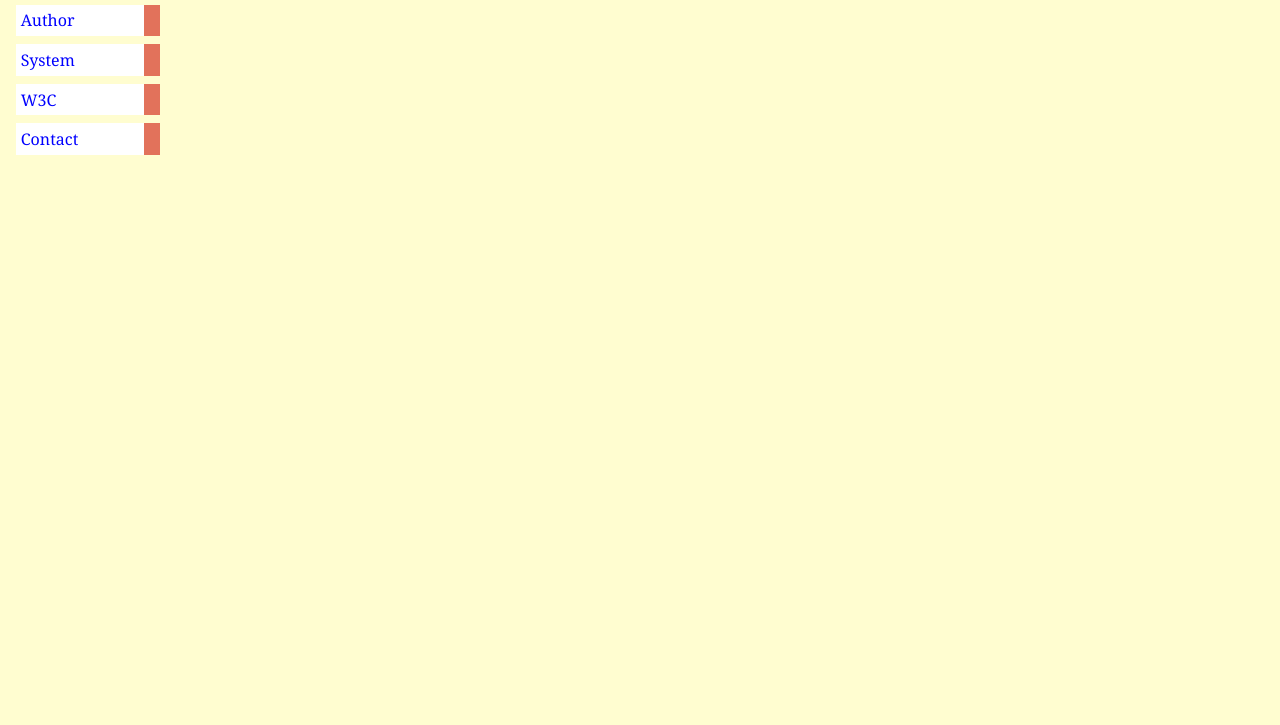
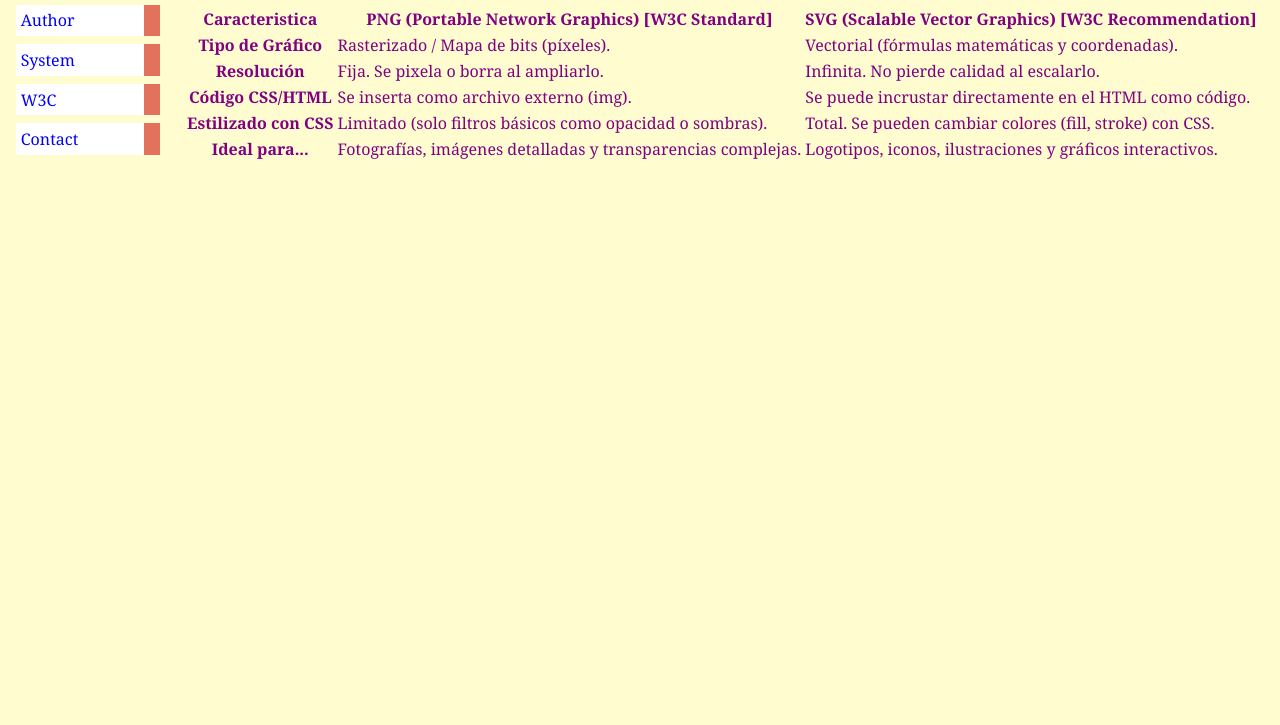
Before and after one commit to Carlos-Huarsaya/IDWeb, a plain HTML site: page Lab01/w3c.html in a window 1280 px wide. Shown: the part 75-800 px from the top of the page. Drawn offline with Linux system fonts and the light colour scheme.

Commit message:
Lab01: Agregamos una tabla en w3c

```diff
--- a/Lab01/w3c.html
+++ b/Lab01/w3c.html
@@ -17,7 +17,43 @@
     </nav>
     <main>
         <h1>Estándar W3C: PNG y SVG</h1>
-        <p></p>
+        <article>
+            <table>
+                <tread>
+                    <tr>
+                        <th scope="col">Caracteristica</th>
+                        <th scope="col">PNG (Portable Network Graphics) [W3C Standard]</th>
+                        <th scope="col">SVG (Scalable Vector Graphics) [W3C Recommendation]</th>
+                    </tr>
+                </tread>
+                <tbody>
+                    <tr>
+                        <th>Tipo de Gráfico</th>
+                        <td>Rasterizado / Mapa de bits (píxeles).</td>
+                        <td>Vectorial (fórmulas matemáticas y coordenadas).</td>
+                    </tr>
+                    <tr>
+                        <th>Resolución</th>
+                        <td>Fija. Se pixela o borra al ampliarlo.</td>
+                        <td>Infinita. No pierde calidad al escalarlo.</td>
+                    </tr>
+                    <tr>
+                        <th>Código CSS/HTML</th>
+                        <td>Se inserta como archivo externo (img).</td>
+                        <td>Se puede incrustar directamente en el HTML como código.</td>
+                    </tr>
+                    <tr>
+                        <th>Estilizado con CSS</th>
+                        <td>Limitado (solo filtros básicos como opacidad o sombras).</td>
+                        <td>Total. Se pueden cambiar colores (fill, stroke) con CSS.</td>
+                    </tr>
+                    <tr>
+                        <th>Ideal para...</th>
+                        <td>Fotografías, imágenes detalladas y transparencias complejas.</td>
+                        <td>Logotipos, iconos, ilustraciones y gráficos interactivos.</td>
+                    </tr>
+                </tbody>
+            </table>
     </main>
 </body>
 </html>
```
